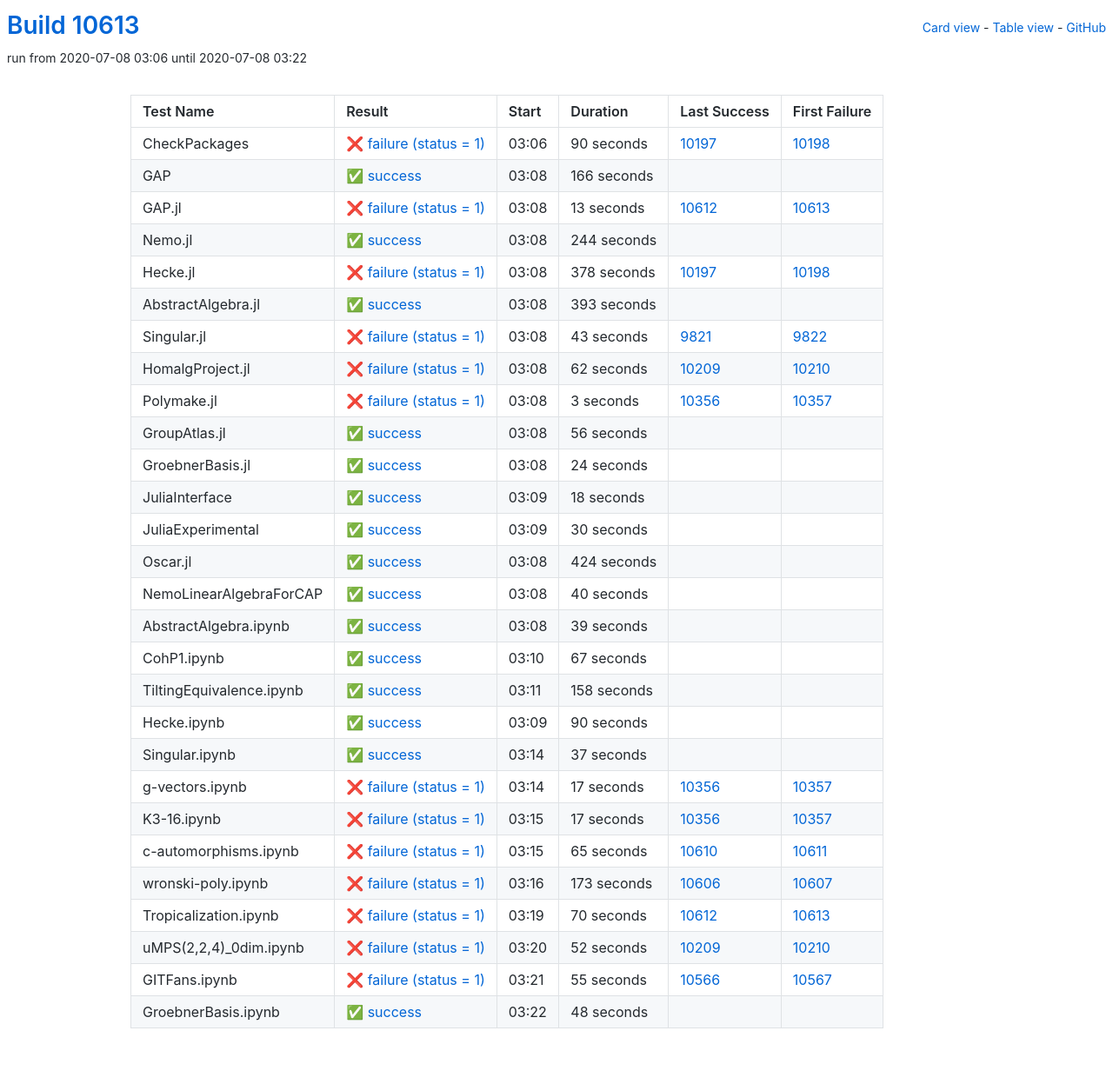
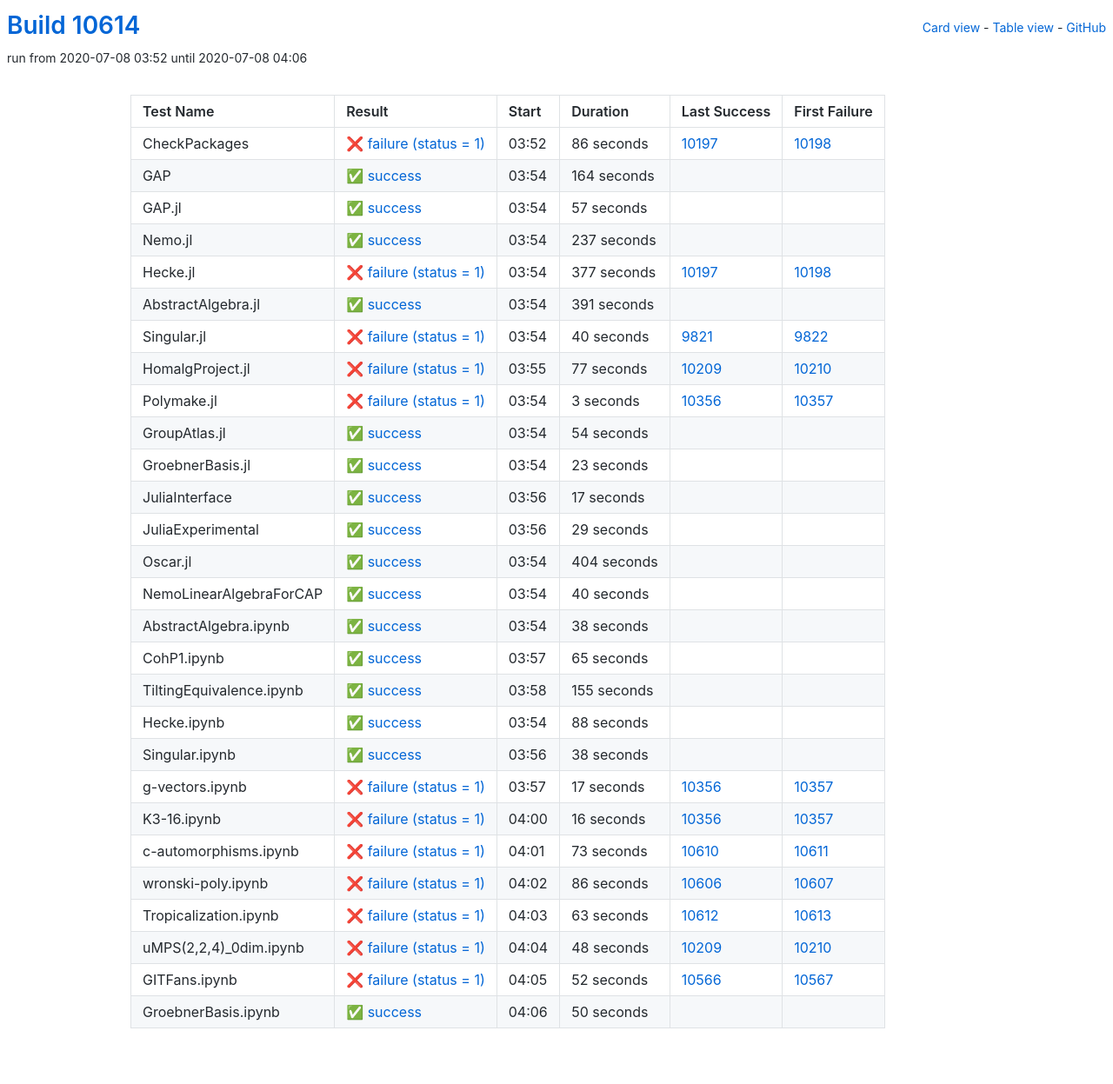
Before and after one commit to oscar-system/oscar-ci-status, a Jekyll site: the page built from table.html, in a window 1280 px wide. Shown: the whole page at 87% size. Built offline with Jekyll 4.4.1, drawn with Linux system fonts in a browser that asks for light colours.

Commit message:
Build #10614

```diff
--- a/_data/ci.yml
+++ b/_data/ci.yml
@@ -1,6 +1,6 @@
 ---
-build: 10613
-build_url: https://oscarci.mathematik.uni-kl.de/job/oscar/10613/
+build: 10614
+build_url: https://oscarci.mathematik.uni-kl.de/job/oscar/10614/
 job: oscar
 organization: oscar-system
 repo: oscar-ci-status
@@ -8,104 +8,104 @@
 tests:
 - name: CheckPackages
   id: checkpackages
-  log: https://oscarci.mathematik.uni-kl.de/job/oscar/10613/artifact/logs/build-10613/CheckPackages.log
-  start: 2020-07-08 03:06
+  log: https://oscarci.mathematik.uni-kl.de/job/oscar/10614/artifact/logs/build-10614/CheckPackages.log
+  start: 2020-07-08 03:52
   success: false
   exitcode: 1
   status: failure
-  duration: 90
+  duration: 86
   last_success: 10197
   last_success_url: https://oscarci.mathematik.uni-kl.de/job/oscar/10197/
   first_failure: 10198
   first_failure_url: https://oscarci.mathematik.uni-kl.de/job/oscar/10198/
 - name: GAP
   id: gap
-  log: https://oscarci.mathematik.uni-kl.de/job/oscar/10613/artifact/logs/build-10613/GAP.log
-  start: 2020-07-08 03:08
+  log: https://oscarci.mathematik.uni-kl.de/job/oscar/10614/artifact/logs/build-10614/GAP.log
+  start: 2020-07-08 03:54
   success: true
   exitcode: 0
   status: success
-  duration: 166
+  duration: 164
   last_success: false
   last_success_url:
   first_failure: false
   first_failure_url:
 - name: GAP.jl
   id: gap-jl
-  log: https://oscarci.mathematik.uni-kl.de/job/oscar/10613/artifact/logs/build-10613/GAP.jl.log
-  start: 2020-07-08 03:08
-  success: false
-  exitcode: 1
-  status: failure
-  duration: 13
-  last_success: 10612
-  last_success_url: https://oscarci.mathematik.uni-kl.de/job/oscar/10612/
-  first_failure: 10613
-  first_failure_url: https://oscarci.mathematik.uni-kl.de/job/oscar/10613/
-- name: Nemo.jl
-  id: nemo-jl
-  log: https://oscarci.mathematik.uni-kl.de/job/oscar/10613/artifact/logs/build-10613/Nemo.jl.log
-  start: 2020-07-08 03:08
+  log: https://oscarci.mathematik.uni-kl.de/job/oscar/10614/artifact/logs/build-10614/GAP.jl.log
+  start: 2020-07-08 03:54
   success: true
   exitcode: 0
   status: success
-  duration: 244
+  duration: 57
+  last_success: false
+  last_success_url:
+  first_failure: false
+  first_failure_url:
+- name: Nemo.jl
+  id: nemo-jl
+  log: https://oscarci.mathematik.uni-kl.de/job/oscar/10614/artifact/logs/build-10614/Nemo.jl.log
+  start: 2020-07-08 03:54
+  success: true
+  exitcode: 0
+  status: success
+  duration: 237
   last_success: false
   last_success_url:
   first_failure: false
   first_failure_url:
 - name: Hecke.jl
   id: hecke-jl
-  log: https://oscarci.mathematik.uni-kl.de/job/oscar/10613/artifact/logs/build-10613/Hecke.jl.log
-  start: 2020-07-08 03:08
+  log: https://oscarci.mathematik.uni-kl.de/job/oscar/10614/artifact/logs/build-10614/Hecke.jl.log
+  start: 2020-07-08 03:54
   success: false
   exitcode: 1
   status: failure
-  duration: 378
+  duration: 377
   last_success: 10197
   last_success_url: https://oscarci.mathematik.uni-kl.de/job/oscar/10197/
   first_failure: 10198
   first_failure_url: https://oscarci.mathematik.uni-kl.de/job/oscar/10198/
 - name: AbstractAlgebra.jl
   id: abstractalgebra-jl
-  log: https://oscarci.mathematik.uni-kl.de/job/oscar/10613/artifact/logs/build-10613/AbstractAlgebra.jl.log
-  start: 2020-07-08 03:08
+  log: https://oscarci.mathematik.uni-kl.de/job/oscar/10614/artifact/logs/build-10614/AbstractAlgebra.jl.log
+  start: 2020-07-08 03:54
   success: true
   exitcode: 0
   status: success
-  duration: 393
+  duration: 391
   last_success: false
   last_success_url:
   first_failure: false
   first_failure_url:
 - name: Singular.jl
   id: singular-jl
-  log: https://oscarci.mathematik.uni-kl.de/job/oscar/10613/artifact/logs/build-10613/Singular.jl.log
-  start: 2020-07-08 03:08
+  log: https://oscarci.mathematik.uni-kl.de/job/oscar/10614/artifact/logs/build-10614/Singular.jl.log
+  start: 2020-07-08 03:54
   success: false
   exitcode: 1
   status: failure
-  duration: 43
+  duration: 40
   last_success: 9821
   last_success_url: https://oscarci.mathematik.uni-kl.de/job/oscar/9821/
   first_failure: 9822
   first_failure_url: https://oscarci.mathematik.uni-kl.de/job/oscar/9822/
 - name: HomalgProject.jl
   id: homalgproject-jl
-  log: https://oscarci.mathematik.uni-kl.de/job/oscar/10613/artifact/logs/build-10613/HomalgProject.jl.log
-  start: 2020-07-08 03:08
+  log: https://oscarci.mathematik.uni-kl.de/job/oscar/10614/artifact/logs/build-10614/HomalgProject.jl.log
+  start: 2020-07-08 03:55
   success: false
   exitcode: 1
   status: failure
-  duration: 62
+  duration: 77
   last_success: 10209
   last_success_url: https://oscarci.mathematik.uni-kl.de/job/oscar/10209/
   first_failure: 10210
   first_failure_url: https://oscarci.mathematik.uni-kl.de/job/oscar/10210/
 - name: Polymake.jl
   id: polymake-jl
-  log: https://oscarci.mathematik.uni-kl.de/job/oscar/10613/artifact/logs/build-10613/Polymake.jl.log
-  start: 2020-07-08 03:08
+  log: https://oscarci.mathematik.uni-kl.de/job/oscar/10614/artifact/logs/build-10614/Polymake.jl.log
+  start: 2020-07-08 03:54
   success: false
   exitcode: 1
   status: failure
@@ -116,68 +116,68 @@
   first_failure_url: https://oscarci.mathematik.uni-kl.de/job/oscar/10357/
 - name: GroupAtlas.jl
   id: groupatlas-jl
-  log: https://oscarci.mathematik.uni-kl.de/job/oscar/10613/artifact/logs/build-10613/GroupAtlas.jl.log
-  start: 2020-07-08 03:08
+  log: https://oscarci.mathematik.uni-kl.de/job/oscar/10614/artifact/logs/build-10614/GroupAtlas.jl.log
+  start: 2020-07-08 03:54
   success: true
   exitcode: 0
   status: success
-  duration: 56
+  duration: 54
   last_success: false
   last_success_url:
   first_failure: false
   first_failure_url:
 - name: GroebnerBasis.jl
   id: groebnerbasis-jl
-  log: https://oscarci.mathematik.uni-kl.de/job/oscar/10613/artifact/logs/build-10613/GroebnerBasis.jl.log
-  start: 2020-07-08 03:08
+  log: https://oscarci.mathematik.uni-kl.de/job/oscar/10614/artifact/logs/build-10614/GroebnerBasis.jl.log
+  start: 2020-07-08 03:54
   success: true
   exitcode: 0
   status: success
-  duration: 24
+  duration: 23
   last_success: false
   last_success_url:
   first_failure: false
   first_failure_url:
 - name: JuliaInterface
   id: juliainterface
-  log: https://oscarci.mathematik.uni-kl.de/job/oscar/10613/artifact/logs/build-10613/JuliaInterface.log
-  start: 2020-07-08 03:09
+  log: https://oscarci.mathematik.uni-kl.de/job/oscar/10614/artifact/logs/build-10614/JuliaInterface.log
+  start: 2020-07-08 03:56
   success: true
   exitcode: 0
   status: success
-  duration: 18
+  duration: 17
   last_success: false
   last_success_url:
   first_failure: false
   first_failure_url:
 - name: JuliaExperimental
   id: juliaexperimental
-  log: https://oscarci.mathematik.uni-kl.de/job/oscar/10613/artifact/logs/build-10613/JuliaExperimental.log
-  start: 2020-07-08 03:09
+  log: https://oscarci.mathematik.uni-kl.de/job/oscar/10614/artifact/logs/build-10614/JuliaExperimental.log
+  start: 2020-07-08 03:56
   success: true
   exitcode: 0
   status: success
-  duration: 30
+  duration: 29
   last_success: false
   last_success_url:
   first_failure: false
   first_failure_url:
 - name: Oscar.jl
   id: oscar-jl
-  log: https://oscarci.mathematik.uni-kl.de/job/oscar/10613/artifact/logs/build-10613/Oscar.jl.log
-  start: 2020-07-08 03:08
+  log: https://oscarci.mathematik.uni-kl.de/job/oscar/10614/artifact/logs/build-10614/Oscar.jl.log
+  start: 2020-07-08 03:54
   success: true
   exitcode: 0
   status: success
-  duration: 424
+  duration: 404
   last_success: false
   last_success_url:
   first_failure: false
   first_failure_url:
 - name: NemoLinearAlgebraForCAP
   id: nemolinearalgebraforcap
-  log: https://oscarci.mathematik.uni-kl.de/job/oscar/10613/artifact/logs/build-10613/NemoLinearAlgebraForCAP.log
-  start: 2020-07-08 03:08
+  log: https://oscarci.mathematik.uni-kl.de/job/oscar/10614/artifact/logs/build-10614/NemoLinearAlgebraForCAP.log
+  start: 2020-07-08 03:54
   success: true
   exitcode: 0
   status: success
@@ -188,68 +188,68 @@
   first_failure_url:
 - name: AbstractAlgebra.ipynb
   id: abstractalgebra-ipynb
-  log: https://oscarci.mathematik.uni-kl.de/job/oscar/10613/artifact/logs/build-10613/AbstractAlgebra.ipynb.log
-  start: 2020-07-08 03:08
+  log: https://oscarci.mathematik.uni-kl.de/job/oscar/10614/artifact/logs/build-10614/AbstractAlgebra.ipynb.log
+  start: 2020-07-08 03:54
   success: true
   exitcode: 0
   status: success
-  duration: 39
+  duration: 38
   last_success: false
   last_success_url:
   first_failure: false
   first_failure_url:
 - name: CohP1.ipynb
   id: cohp1-ipynb
-  log: https://oscarci.mathematik.uni-kl.de/job/oscar/10613/artifact/logs/build-10613/CohP1.ipynb.log
-  start: 2020-07-08 03:10
+  log: https://oscarci.mathematik.uni-kl.de/job/oscar/10614/artifact/logs/build-10614/CohP1.ipynb.log
+  start: 2020-07-08 03:57
   success: true
   exitcode: 0
   status: success
-  duration: 67
+  duration: 65
   last_success: false
   last_success_url:
   first_failure: false
   first_failure_url:
 - name: TiltingEquivalence.ipynb
   id: tiltingequivalence-ipynb
-  log: https://oscarci.mathematik.uni-kl.de/job/oscar/10613/artifact/logs/build-10613/TiltingEquivalence.ipynb.log
-  start: 2020-07-08 03:11
+  log: https://oscarci.mathematik.uni-kl.de/job/oscar/10614/artifact/logs/build-10614/TiltingEquivalence.ipynb.log
+  start: 2020-07-08 03:58
   success: true
   exitcode: 0
   status: success
-  duration: 158
+  duration: 155
   last_success: false
   last_success_url:
   first_failure: false
   first_failure_url:
 - name: Hecke.ipynb
   id: hecke-ipynb
-  log: https://oscarci.mathematik.uni-kl.de/job/oscar/10613/artifact/logs/build-10613/Hecke.ipynb.log
-  start: 2020-07-08 03:09
+  log: https://oscarci.mathematik.uni-kl.de/job/oscar/10614/artifact/logs/build-10614/Hecke.ipynb.log
+  start: 2020-07-08 03:54
   success: true
   exitcode: 0
   status: success
-  duration: 90
+  duration: 88
   last_success: false
   last_success_url:
   first_failure: false
   first_failure_url:
 - name: Singular.ipynb
   id: singular-ipynb
-  log: https://oscarci.mathematik.uni-kl.de/job/oscar/10613/artifact/logs/build-10613/Singular.ipynb.log
-  start: 2020-07-08 03:14
+  log: https://oscarci.mathematik.uni-kl.de/job/oscar/10614/artifact/logs/build-10614/Singular.ipynb.log
+  start: 2020-07-08 03:56
   success: true
   exitcode: 0
   status: success
-  duration: 37
+  duration: 38
   last_success: false
   last_success_url:
   first_failure: false
   first_failure_url:
 - name: g-vectors.ipynb
   id: g-vectors-ipynb
-  log: https://oscarci.mathematik.uni-kl.de/job/oscar/10613/artifact/logs/build-10613/g-vectors.ipynb.log
-  start: 2020-07-08 03:14
+  log: https://oscarci.mathematik.uni-kl.de/job/oscar/10614/artifact/logs/build-10614/g-vectors.ipynb.log
+  start: 2020-07-08 03:57
   success: false
   exitcode: 1
   status: failure
@@ -260,84 +260,84 @@
   first_failure_url: https://oscarci.mathematik.uni-kl.de/job/oscar/10357/
 - name: K3-16.ipynb
   id: k3-16-ipynb
-  log: https://oscarci.mathematik.uni-kl.de/job/oscar/10613/artifact/logs/build-10613/K3-16.ipynb.log
-  start: 2020-07-08 03:15
+  log: https://oscarci.mathematik.uni-kl.de/job/oscar/10614/artifact/logs/build-10614/K3-16.ipynb.log
+  start: 2020-07-08 04:00
   success: false
   exitcode: 1
   status: failure
-  duration: 17
+  duration: 16
   last_success: 10356
   last_success_url: https://oscarci.mathematik.uni-kl.de/job/oscar/10356/
   first_failure: 10357
   first_failure_url: https://oscarci.mathematik.uni-kl.de/job/oscar/10357/
 - name: c-automorphisms.ipynb
   id: c-automorphisms-ipynb
-  log: https://oscarci.mathematik.uni-kl.de/job/oscar/10613/artifact/logs/build-10613/c-automorphisms.ipynb.log
-  start: 2020-07-08 03:15
+  log: https://oscarci.mathematik.uni-kl.de/job/oscar/10614/artifact/logs/build-10614/c-automorphisms.ipynb.log
+  start: 2020-07-08 04:01
   success: false
   exitcode: 1
   status: failure
-  duration: 65
+  duration: 73
   last_success: 10610
   last_success_url: https://oscarci.mathematik.uni-kl.de/job/oscar/10610/
   first_failure: 10611
   first_failure_url: https://oscarci.mathematik.uni-kl.de/job/oscar/10611/
 - name: wronski-poly.ipynb
   id: wronski-poly-ipynb
-  log: https://oscarci.mathematik.uni-kl.de/job/oscar/10613/artifact/logs/build-10613/wronski-poly.ipynb.log
-  start: 2020-07-08 03:16
+  log: https://oscarci.mathematik.uni-kl.de/job/oscar/10614/artifact/logs/build-10614/wronski-poly.ipynb.log
+  start: 2020-07-08 04:02
   success: false
   exitcode: 1
   status: failure
-  duration: 173
+  duration: 86
   last_success: 10606
   last_success_url: https://oscarci.mathematik.uni-kl.de/job/oscar/10606/
   first_failure: 10607
   first_failure_url: https://oscarci.mathematik.uni-kl.de/job/oscar/10607/
 - name: Tropicalization.ipynb
   id: tropicalization-ipynb
-  log: https://oscarci.mathematik.uni-kl.de/job/oscar/10613/artifact/logs/build-10613/Tropicalization.ipynb.log
-  start: 2020-07-08 03:19
+  log: https://oscarci.mathematik.uni-kl.de/job/oscar/10614/artifact/logs/build-10614/Tropicalization.ipynb.log
+  start: 2020-07-08 04:03
   success: false
   exitcode: 1
   status: failure
-  duration: 70
+  duration: 63
   last_success: 10612
   last_success_url: https://oscarci.mathematik.uni-kl.de/job/oscar/10612/
   first_failure: 10613
   first_failure_url: https://oscarci.mathematik.uni-kl.de/job/oscar/10613/
 - name: uMPS(2,2,4)_0dim.ipynb
   id: umps-2-2-4-0dim-ipynb
-  log: https://oscarci.mathematik.uni-kl.de/job/oscar/10613/artifact/logs/build-10613/uMPS-2-2-4-_0dim.ipynb.log
-  start: 2020-07-08 03:20
+  log: https://oscarci.mathematik.uni-kl.de/job/oscar/10614/artifact/logs/build-10614/uMPS-2-2-4-_0dim.ipynb.log
+  start: 2020-07-08 04:04
   success: false
   exitcode: 1
   status: failure
-  duration: 52
+  duration: 48
   last_success: 10209
   last_success_url: https://oscarci.mathematik.uni-kl.de/job/oscar/10209/
   first_failure: 10210
   first_failure_url: https://oscarci.mathematik.uni-kl.de/job/oscar/10210/
 - name: GITFans.ipynb
   id: gitfans-ipynb
-  log: https://oscarci.mathematik.uni-kl.de/job/oscar/10613/artifact/logs/build-10613/GITFans.ipynb.log
-  start: 2020-07-08 03:21
+  log: https://oscarci.mathematik.uni-kl.de/job/oscar/10614/artifact/logs/build-10614/GITFans.ipynb.log
+  start: 2020-07-08 04:05
   success: false
   exitcode: 1
   status: failure
-  duration: 55
+  duration: 52
   last_success: 10566
   last_success_url: https://oscarci.mathematik.uni-kl.de/job/oscar/10566/
   first_failure: 10567
   first_failure_url: https://oscarci.mathematik.uni-kl.de/job/oscar/10567/
 - name: GroebnerBasis.ipynb
   id: groebnerbasis-ipynb
-  log: https://oscarci.mathematik.uni-kl.de/job/oscar/10613/artifact/logs/build-10613/GroebnerBasis.ipynb.log
-  start: 2020-07-08 03:22
+  log: https://oscarci.mathematik.uni-kl.de/job/oscar/10614/artifact/logs/build-10614/GroebnerBasis.ipynb.log
+  start: 2020-07-08 04:06
   success: true
   exitcode: 0
   status: success
-  duration: 48
+  duration: 50
   last_success: false
   last_success_url:
   first_failure: false
```
Also changed, not shown: README.md.
